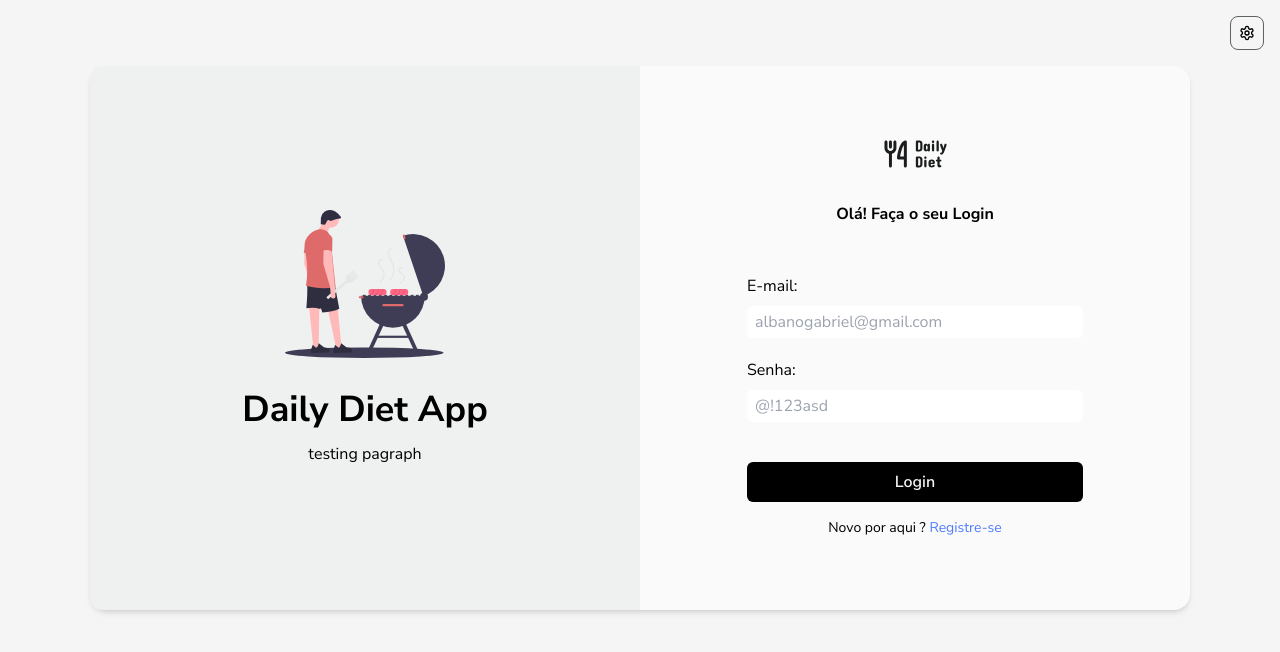
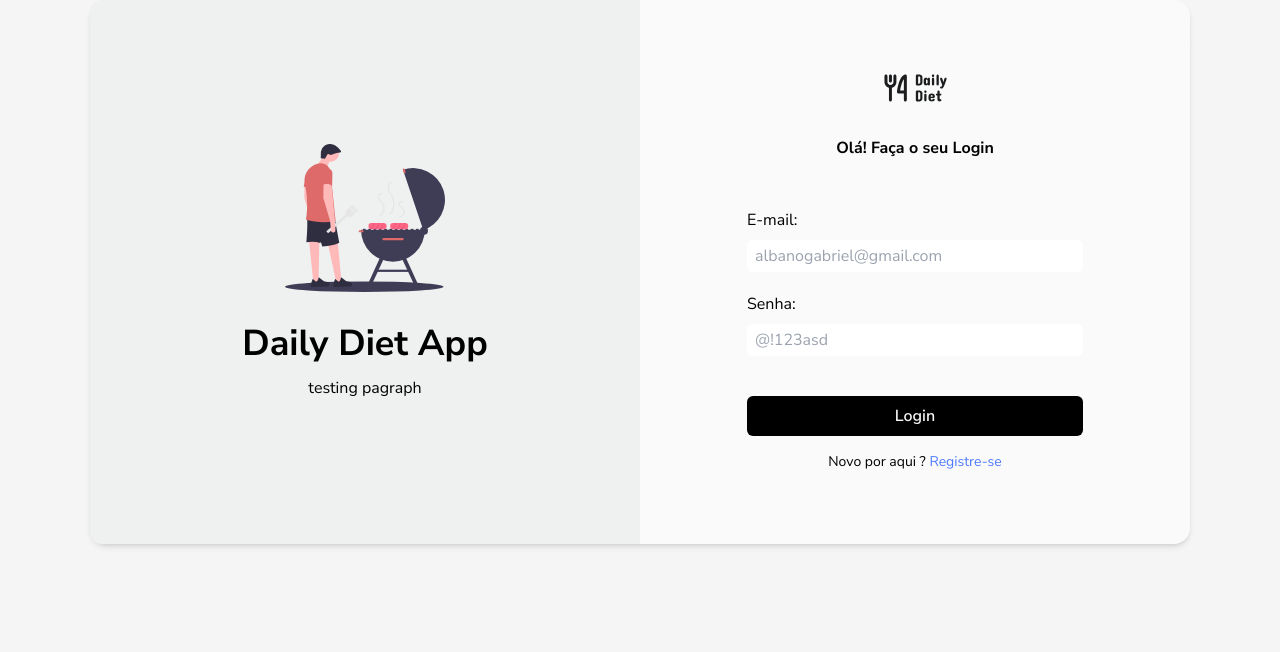
Before and after one commit to albanogabriel/dailydiet-flutter-nodejs, a Next.js app in the folder dailydiet-frontend-nextjs/: page /login in a window 1280 px wide. Shown: the top 652 px of the page. Built offline with nearby package versions, Linux system fonts and the light colour scheme; no server answers.

Commit message:
fix(frontend): throwback arrow bar removed from public layout

```diff
--- a/dailydiet-frontend-nextjs/src/app/(public)/public-layout.tsx
+++ b/dailydiet-frontend-nextjs/src/app/(public)/public-layout.tsx
@@ -1,19 +1,6 @@
 // app/components/PublicLayout.tsx
 import { ReactNode } from "react"
-import { ToggleThemeButton } from "../_components/toggle-theme-button"
-import { ArrowLeft } from "lucide-react"
-import { useRouter } from "next/navigation"
 
 export default function PublicLayout({ children }: { children: ReactNode }) {
-  const router = useRouter()
-
-  return (
-    <main>
-      <div className="flex w-full items-center justify-between p-4 lg:justify-end">
-        <ArrowLeft onClick={() => router.back()} className="lg:hidden" />
-        <ToggleThemeButton />
-      </div>
-      {children}
-    </main>
-  )
+  return <main className="flex-1">{children}</main>
 }
```
